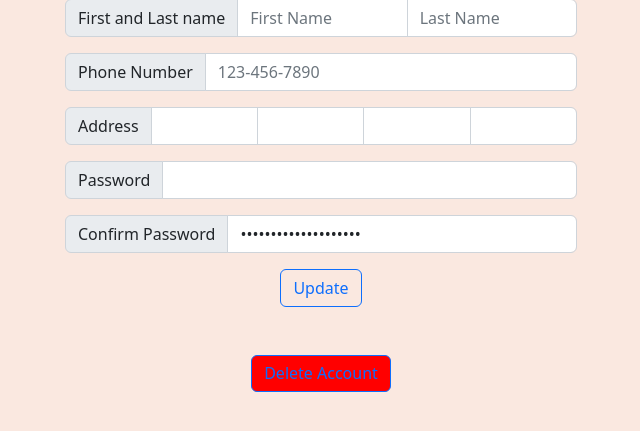
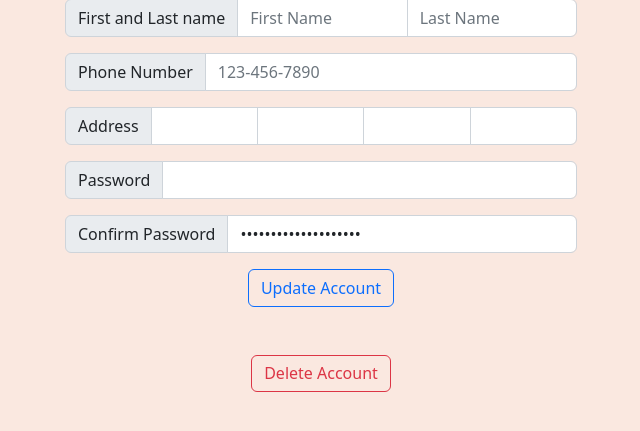
Before and after one commit to yazads/csce310project, a PHP site: page /editacctinfo.php in a window 1280 px wide. Shown: the part 306-737 px from the top of the page, without its empty margins (319-959 px from the left). Run offline with PHP 8.4, Linux system fonts and the light colour scheme; the visitor is signed in with stand-in values (Sample User, id 1); data that the repository does not hold is empty.

Commit message:
made edit acct info buttons match edit review/pet buttons

```diff
--- a/editacctinfo.php
+++ b/editacctinfo.php
@@ -41,9 +41,9 @@
                 <input type="password" class="form-control" <?php echo "value=".$passphrase; ?> placeholder="Confirm Password" aria-label="Confirm" aria-describedby="basic-addon1">
             </div>
 
-            <center><button type="submit" class="btn btn-outline-primary">Update</button></a></center>
+            <center><button type="submit" class="btn btn-outline-primary">Update Account</button></a></center>
             <br></br>
-            <center><button type="submit" class="btn btn-outline-primary" style="padding-top:1%;background-color:red" name='deleteAcct'>Delete Account</button></a></center>
+            <center><button type="submit" class="btn btn-outline-danger" style="padding-top:1%" name='deleteAcct'>Delete Account</button></a></center>
         </form>
     </div>
     <?php
```
